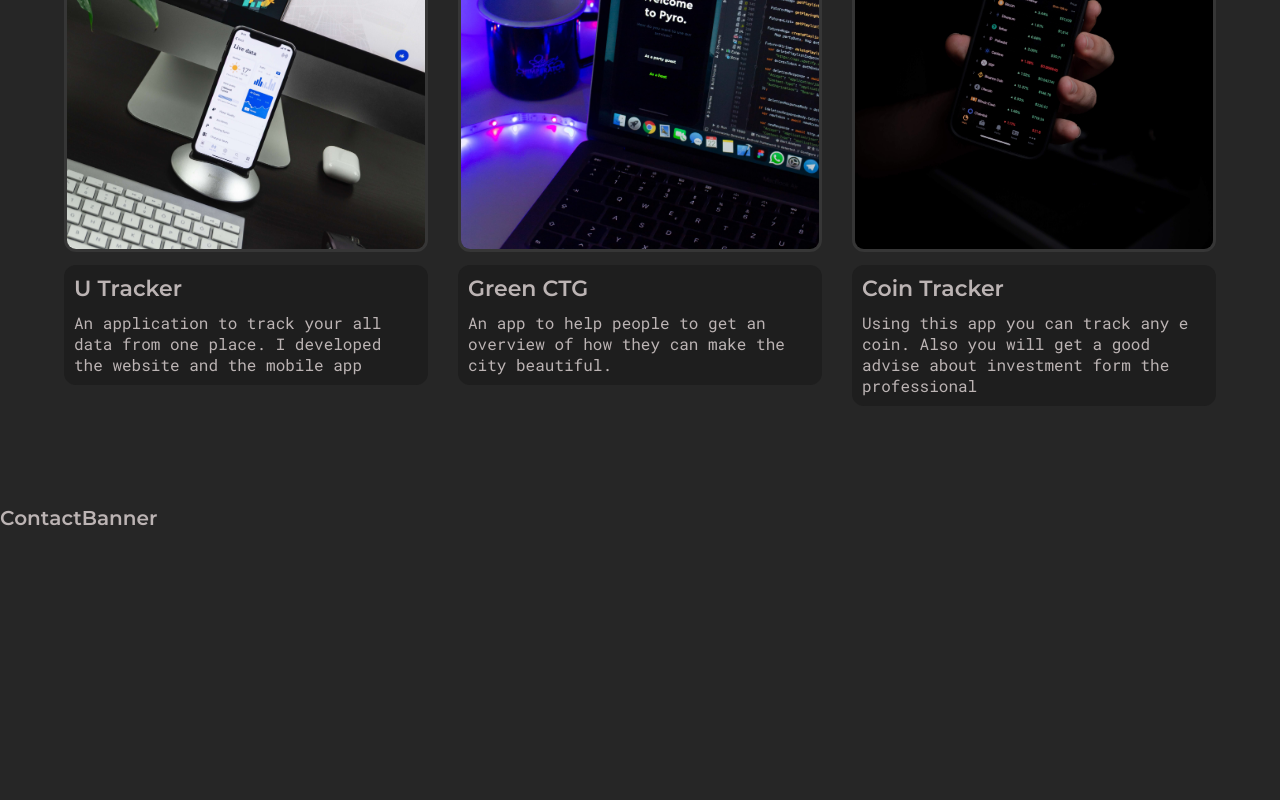
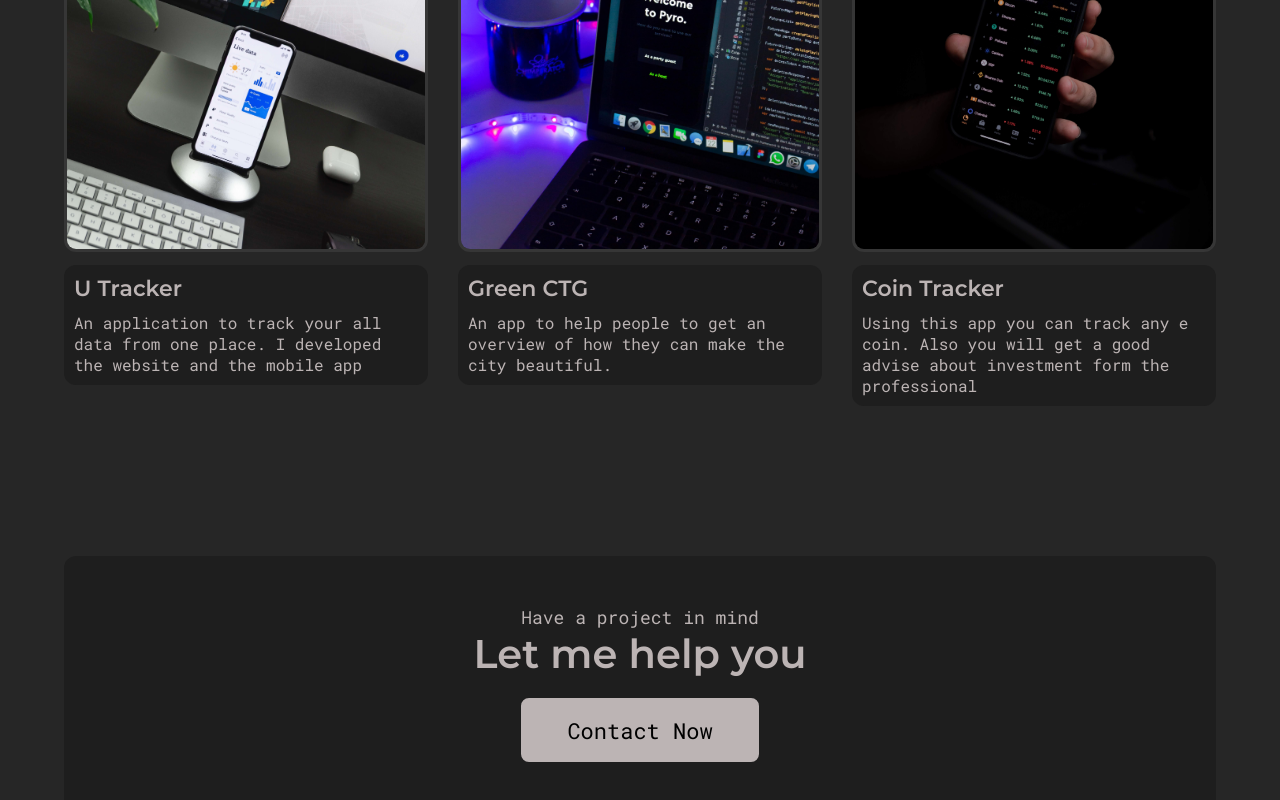
Before and after one commit to pdromoreno7/me-portafolio-web, a React (Create React App) app: page / in a window 1280 px wide. Shown: the part 2243-3043 px from the top of the page. Before the commit the page ends 2773 px from the top, so only its background shows below. Built offline with nearby package versions, Linux system fonts and the light colour scheme; the HTML template or start-up script is replaced by a standard one; a web font is replaced by a local one.

Commit message:
Añadi estilos y esturcura en ContactBanner

```diff
--- a/src/components/ContactBanner.jsx
+++ b/src/components/ContactBanner.jsx
@@ -1,9 +1,39 @@
 import React from 'react';
+import styled from 'styled-components';
+import { Button } from './Button';
+import { PText } from './PText';
+
+const ContactBannerStyles = styled.div`
+  padding: 5rem 0;
+  .contactBanner__wrapper {
+    background-color: var(--deep-dark);
+    border-radius: 12px;
+    padding: 5rem 0rem;
+    text-align: center;
+  }
+  .contactBanner__heading {
+    font-size: 4rem;
+    margin-bottom: 2rem;
+  }
+  @media only screen and (max-width: 768px) {
+    .contactBanner__heading {
+      font-size: 2.8rem;
+    }
+  }
+`;
 
 export default function ContactBanner() {
   return (
     <div>
-      <h1>ContactBanner</h1>
+      <ContactBannerStyles>
+        <div className="container">
+          <div className="contactBanner__wrapper">
+            <PText>Have a project in mind</PText>
+            <h3 className="contactBanner__heading">Let me help you</h3>
+            <Button btnText="Contact Now" btnLink="/contact" />
+          </div>
+        </div>
+      </ContactBannerStyles>
     </div>
   );
 }
```
